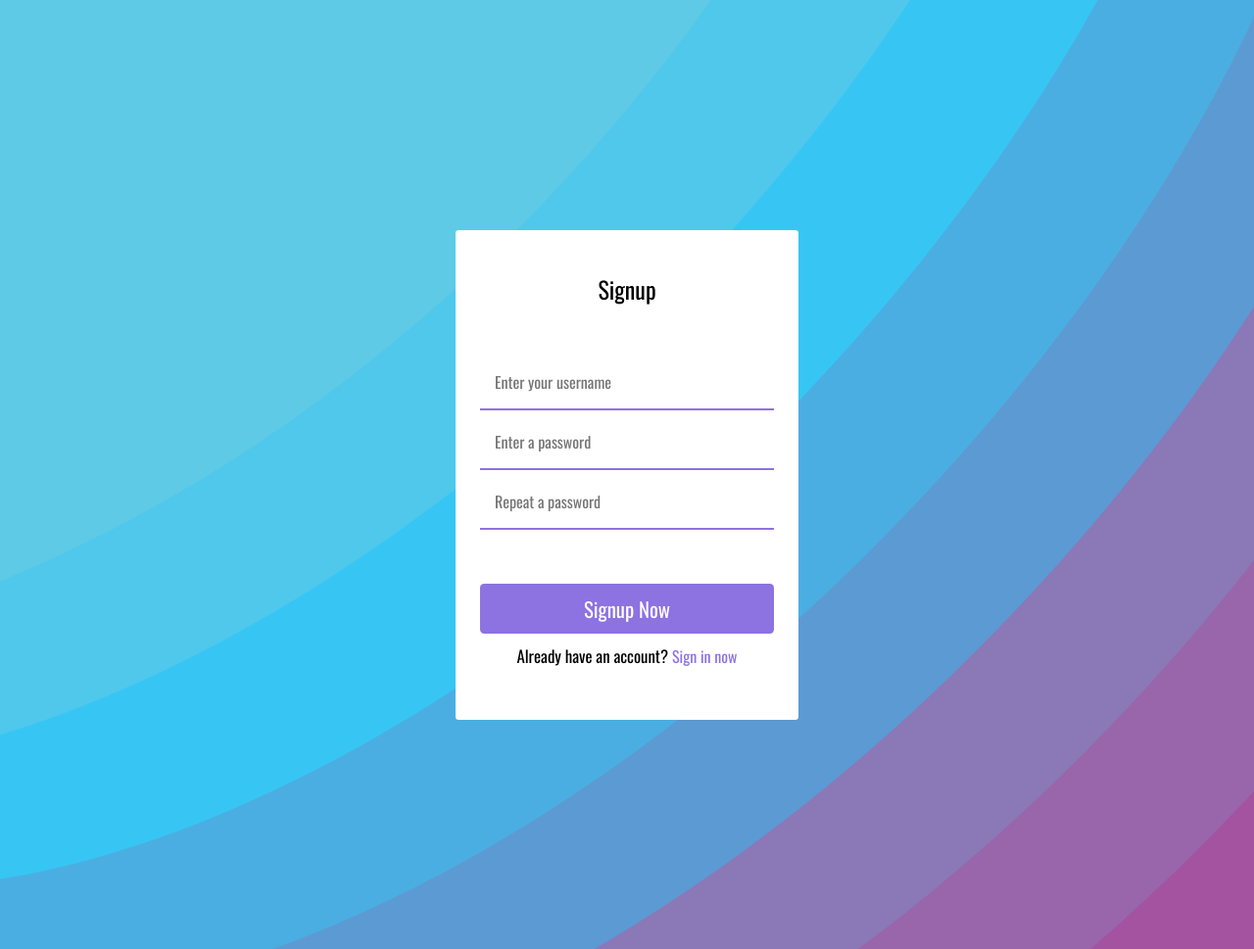
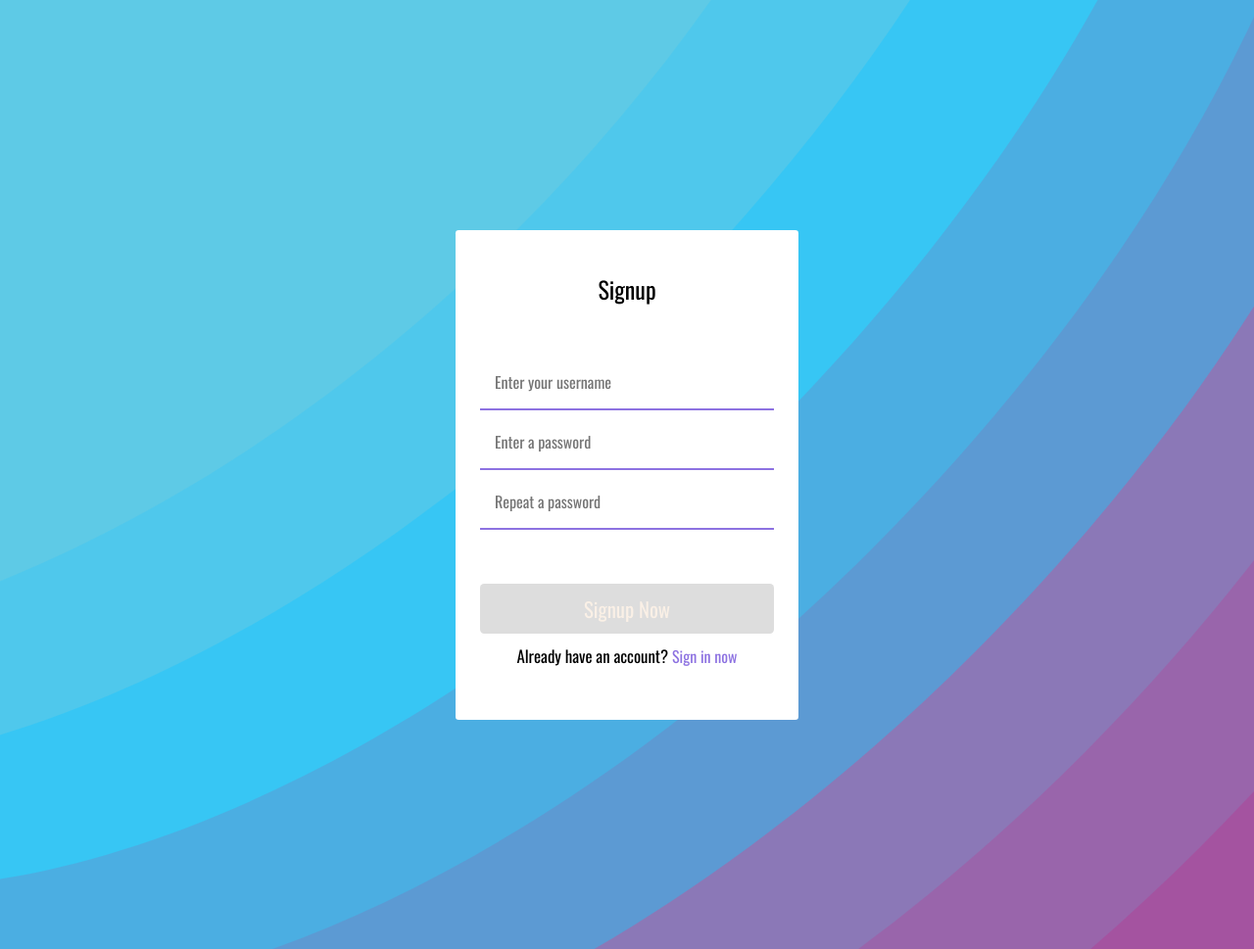
Before and after one commit to MidnightRoam/quiz_app_dj, a Django app: page /accounts/signup/ in a window 1280 px wide. Shown: the whole page at 98% size. Run offline with Django 3.2, Linux system fonts and the light colour scheme.

Commit message:
Added a view registration users, also added a minor front-end passwords value checker

```diff
--- a/question_answer/static/css/style.css
+++ b/question_answer/static/css/style.css
@@ -465,6 +465,22 @@
     color: #909090;
 }
 
+.btn__disabled {
+    border: none;
+    border-radius: 0.2em;
+    background-color: #dddddd;
+    padding: 10px;
+    color: #909090;
+    text-align: center;
+    width: 300px;
+    font-size: 1.3em;
+    transition: 0.5s;
+    color: linen;
+    opacity: 1;
+    cursor: not-allowed;
+    pointer-events: none;
+}
+
 .hide {
     display: none;
 }
@@ -477,6 +493,7 @@
     width: 100%;
     display: flex;
     justify-content: center;
+    flex-direction: column;
     align-items: center;
 }
 
@@ -540,6 +557,23 @@
     align-items: center;
     flex-direction: column;
     border-radius: 0.2em;
+}
+
+.error__card {
+    width: 350px;
+    padding: 10px;
+    height: auto;
+    background-color: orange;
+    margin: 10px;
+    border-radius: 0.2em;
+    display: flex;
+    justify-content: center;
+    align-items: center;
+}
+
+.error__title {
+    color: #fff;
+    font-size: 1.3em;
 }
 
 .form__label {
--- /dev/null
+++ b/question_answer/static/js/disableAuthButtons.js
@@ -0,0 +1,23 @@
+password1 = document.getElementById('password1');
+password2 = document.getElementById('password2');
+registerBtn = document.getElementById('register-btn');
+
+password1.addEventListener('change', function() {
+    checkInputs()
+})
+
+password2.addEventListener('change', function() {
+    checkInputs()
+})
+
+function checkInputs() {
+  if (password1.value !== '' && password2.value !== '') {
+    registerBtn.classList.remove('btn__disabled');
+    registerBtn.classList.add('btn');
+  } else {
+    registerBtn.classList.remove('btn');
+    registerBtn.classList.add('btn__disabled');
+  }
+}
+
+console.log(checkInputs())
--- a/question_answer/templates/users/login.html
+++ b/question_answer/templates/users/login.html
@@ -1,4 +1,5 @@
 {% extends 'base.html' %}
+{% load static %}
 
 {% block header %} {% endblock %}
 
@@ -11,7 +12,7 @@
                 <input type="text" class="login__input" name="username" placeholder="Enter your username">
                 <input type="password" class="login__input" name="password" placeholder="Confirm a password">
             </div>
-            <button type="submit" class="btn">Login Now</button>
+            <button type="submit" class="btn" id="login-btn">Login Now</button>
             <p class="login__new-account">Don't have an account? <a href="{% url 'users:signup' %}">Signup now</a></p>
         </form>
     </div>
--- a/question_answer/templates/users/registration.html
+++ b/question_answer/templates/users/registration.html
@@ -1,21 +1,31 @@
 {% extends 'base.html' %}
+{% load static %}
 
 {% block header %} {% endblock %}
 
 {% block content %}
     <div class="background">
+        {% if error %}
+            <div class="error__card">
+                <p class="error__title">{{ error }}</p>
+            </div>
+        {% endif %}
         <form class="signup__card" method="POST" action="">
             {% csrf_token %}
             <p class="login__title">Signup</p>
             <div class="form__controls">
                 <input type="text" class="login__input" name="username" placeholder="Enter your username">
-                <input type="password" class="login__input" name="password1" placeholder="Enter a password">
-                <input type="password" class="login__input" name="password2" placeholder="Repeat a password">
+                <input type="password" id="password1" class="login__input" name="password1" placeholder="Enter a password">
+                <input type="password" id="password2" class="login__input" name="password2" placeholder="Repeat a password">
             </div>
-            <button type="submit" class="btn">Signup Now</button>
+            <button type="submit" class="btn__disabled" id="register-btn">Signup Now</button>
             <p class="login__new-account">Already have an account? <a href="{% url 'users:login' %}">Sign in now</a></p>
         </form>
     </div>
 {% endblock %}
 
+{% block script %}
+    <script src="{% static 'js/disableAuthButtons.js' %}"></script>
+{% endblock %}
+
 {% block footer %} {% endblock %}
--- a/question_answer/users/views.py
+++ b/question_answer/users/views.py
@@ -2,6 +2,7 @@ from django.shortcuts import render, redirect
 from django.contrib.auth import login, logout, authenticate
 from django.views import View
 from django.contrib.auth.models import User
+from django.db import IntegrityError
 
 
 class LoginView(View):
@@ -32,10 +33,18 @@ class SignupView(View):
         password1 = request.POST.get('password1')
         password2 = request.POST.get('password2')
 
-        if password1 == password2 and username:
-            user = User.objects.create_user(username=username, password=password1)
-            login(request, user)
-            return redirect('/')
+        existing_user = User.objects.filter(username=username).exists()
+        if existing_user:
+            context = {'error': 'A user with this username already exists.'}
+            return render(request, 'users/registration.html', context=context)
+
+        if password1 != password2 or not username:
+            context = {'error': 'Please enter a valid username and make sure that the passwords match.'}
+            return render(request, 'users/registration.html', context=context)
+
+        user = User.objects.create_user(username=username, password=password1)
+        login(request, user)
+        return redirect('/')
 
 
 class LogoutView(View):
```
Also changed, not shown: question_answer/static/js/searchBar.js (+0 -9 lines), question_answer/db.sqlite3, question_answer/static/js/disableButton.js (line endings or trailing spaces).
